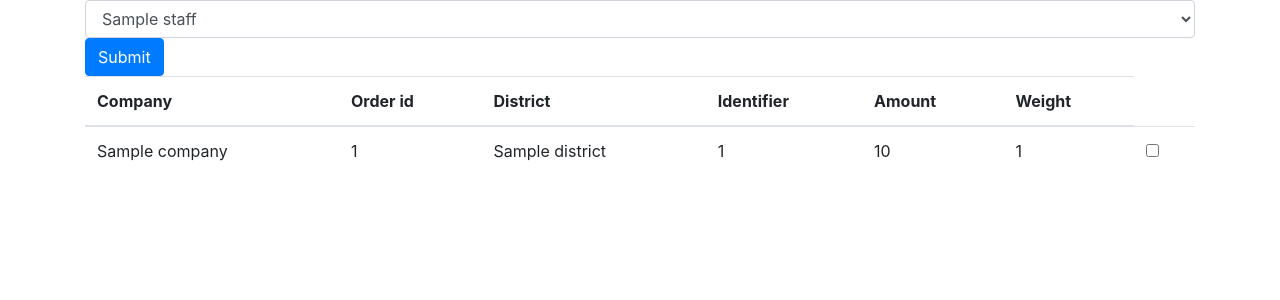
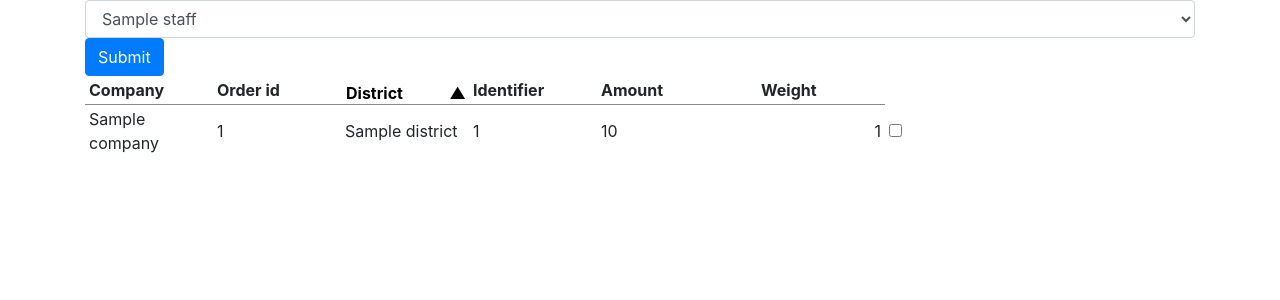
Before and after one commit to sph113/302SF, a Flask app: template templates/index.html in a window 1280 px wide. Shown: the part 56-356 px from the top of the page. Run offline with Flask 2, Linux system fonts and the light colour scheme; the template is opened without the code that fills it: most values are stand-ins (such as "Sample title", 1, 10 or a date in 2020); some libraries are stand-ins or nearby versions.

Commit message:
new update

```diff
--- a/static/sortable.js
+++ b/static/sortable.js
@@ -131,7 +131,6 @@ class SortableTable {
     }
   }
 
-  /* EVENT HANDLERS */
 
   handleClick(event) {
     var tgt = event.currentTarget;
@@ -149,8 +148,7 @@ class SortableTable {
   }
 }
 
-// Initialize sortable table buttons
-window.addEventListener('load', function () {
+window.addEventListener('load',function () {
   var sortableTables = document.querySelectorAll('table.sortable');
   for (var i = 0; i < sortableTables.length; i++) {
     new SortableTable(sortableTables[i]);
--- a/templates/base.html
+++ b/templates/base.html
@@ -10,7 +10,8 @@
         <link rel="shortcut icon" href="%PUBLIC_URL%/favicon.ico">
         <link rel="stylesheet" href="https://maxcdn.bootstrapcdn.com/bootstrap/4.0.0/css/bootstrap.min.css" integrity="sha384-Gn5384xqQ1aoWXA+058RXPxPg6fy4IWvTNh0E263XmFcJlSAwiGgFAW/dAiS6JXm"
             crossorigin="anonymous">
-
+        <link rel="stylesheet" href="{{ url_for('static', filename='sortable.css') }}">
+        <script type="text/javascript" src="static/sortable.js"></script>
         <script defer src="https://use.fontawesome.com/releases/v5.0.6/js/all.js"></script>
         <script src="https://code.jquery.com/jquery-1.11.0.min.js"></script>
 
@@ -47,4 +48,5 @@
 	</div>
 
     </body>
+
 </html>
--- a/templates/index.html
+++ b/templates/index.html
@@ -3,13 +3,14 @@
     SF_Index
 {% endblock %}
 
+
 {% block content %}
-    <table class="table">
+    <table class="sortable">
         <thead>
             <tr>
                 <th>Company</th>
-                <th>Order id</th>
-                <th>District</th>
+                <th >Order id </th>
+                <th aria-sort= "ascending"><button>District<span aria-hidden="true"></span></button></th>
                 <th>Identifier</th>
                 <th>Amount</th>
                 <th>Weight</th>
@@ -24,7 +25,7 @@
                         <td>{{ order.District }}</td>
                         <td>{{ order.Customer_id }}</td>
                         <td>{{ order.Amount }}</td>
-                        <td>{{ order.Total_weight }}</td>
+                        <td class="num">{{ order.Total_weight }}</td>
                         <td>
                             <input type="checkbox" id="id_{{ order.Order_id }}" name="selected_orders" value= "{{ order.Order_id }}" >
                         </td>
```
Also changed, not shown: 1 other file.
